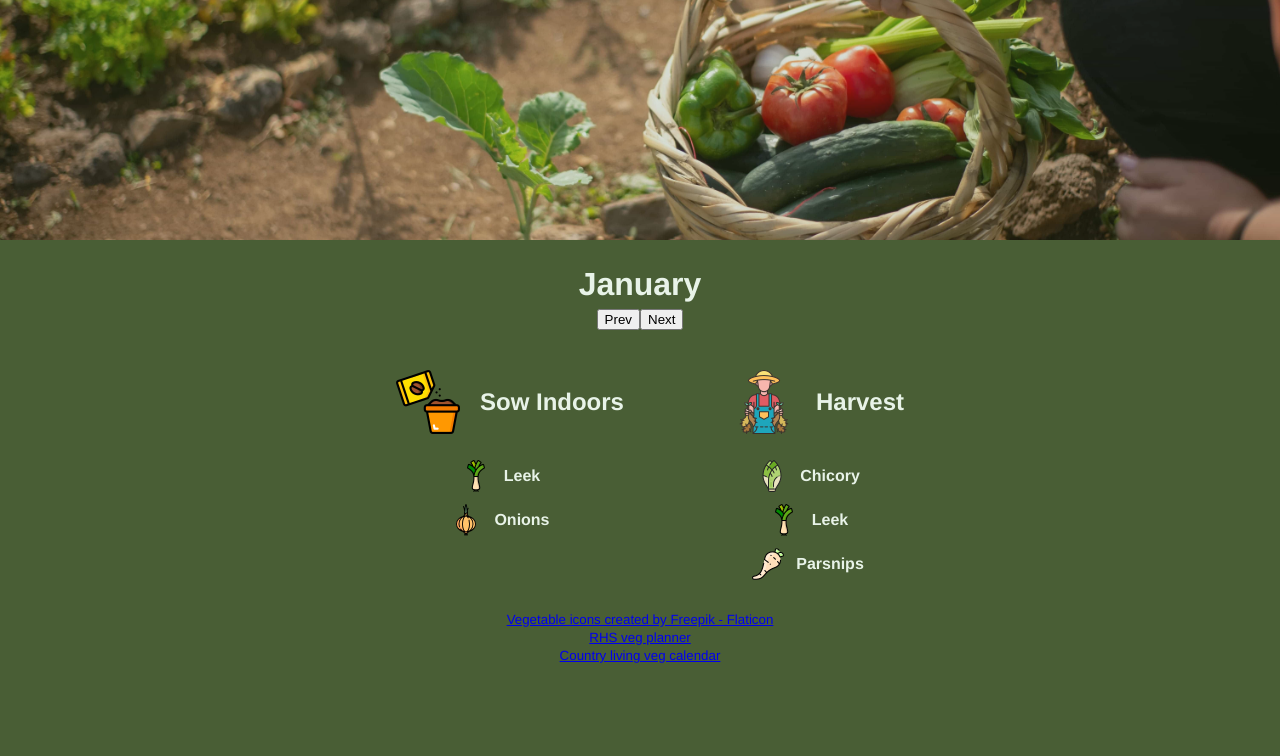
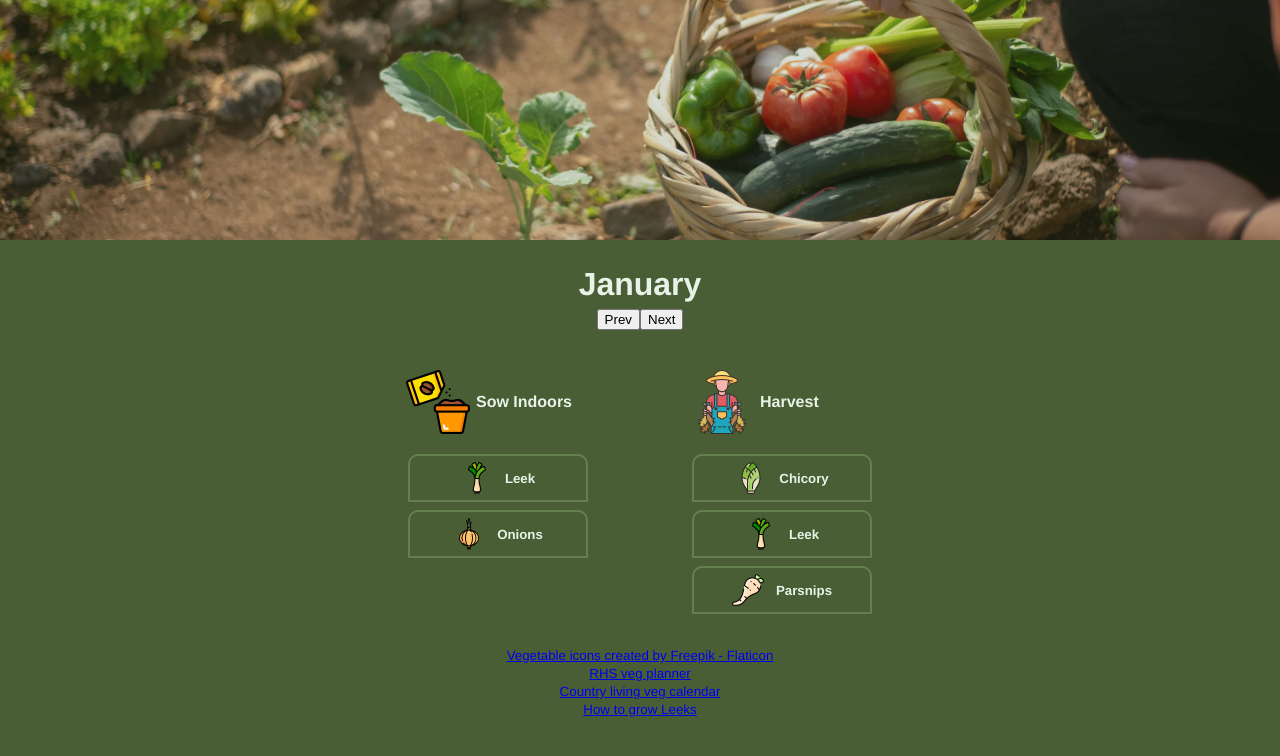
Before and after one commit to liamsain/garden, a Vue app: page / in a window 1280 px wide. Shown: the top 756 px of the page. Built offline with nearby package versions, Linux system fonts and the light colour scheme.

Commit message:
added info for a few veg

```diff
--- a/index.html
+++ b/index.html
@@ -5,7 +5,7 @@
   <meta charset="UTF-8" />
   <link rel="icon" href="/favicon.ico" />
   <meta name="viewport" content="width=device-width, initial-scale=1.0" />
-  <title>Vite App</title>
+  <title>Veg Garden</title>
   <link rel="preconnect" href="https://fonts.googleapis.com">
   <link rel="preconnect" href="https://fonts.gstatic.com" crossorigin>
   <link href="https://fonts.googleapis.com/css2?family=Cabin:wght@500;600;700&display=swap" rel="stylesheet">
--- a/src/App.vue
+++ b/src/App.vue
@@ -1,9 +1,6 @@
 <script setup lang="ts">
 import { ref } from 'vue';
 import gardenImg from './assets/garden-veg-basket.jpg';
-import carrot from './assets/carrot.png';
-// https://www.rhs.org.uk/advice/pdfs/vegplanner.pdf
-// https://www.countryliving.com/uk/homes-interiors/gardens/a35804714/vegetable-planting-calendar/
 import { addMonths, format, getMonth } from 'date-fns';
 import SideBar from './components/SideBar.vue';
 import MonthJobs from './components/MonthJobs.vue';
@@ -28,7 +25,6 @@ recommendations based on weather
       @next="currentDate = addMonths(currentDate, 1)"
       @prev="currentDate = addMonths(currentDate, -1)"
     />
-    <!-- <img :src="carrot" style="height: 40px"/> -->
     <footer>
       <p>
         <small>
@@ -54,6 +50,15 @@ recommendations based on weather
           >Country living veg calendar</a>
         </small>
       </p>
+      <p>
+        <small>
+          <a
+            target="_blank"
+            href="https://www.gardenersworld.com/how-to/grow-plants/how-to-grow-leeks/#:~:text=Leeks%20need%20a%20sunny%2C%20sheltered,leeks%20with%20well%2Dblanched%20stems."
+          >How to grow Leeks</a>
+        </small>
+      </p>
+
     </footer>
   </div>
 </template>
@@ -62,7 +67,6 @@ recommendations based on weather
 body,
 html {
   margin: 0;
-  /* background: rgb(23, 172, 23); */
   font-family: "Cabin", sans-serif;
   color: black;
   height: 100%;
@@ -78,7 +82,8 @@ html {
   -moz-osx-font-smoothing: grayscale;
   color: rgb(232, 243, 232);
   height: 100%;
-  /* text-shadow: -1px 0 black, 0 1px black, 1px 0 black, 0 -1px black; */
+  transition: 0.3s;
+
 }
 p {
   margin: 0;
@@ -121,8 +126,6 @@ h4,
 h5 {
   margin-top: 6px;
   margin-bottom: 6px;
-  /* color: rgb(138, 138, 138);
-  text-shadow: 2px 2px 8px #e0e0e0; */
 }
 
 .bg {
@@ -143,7 +146,7 @@ h5 {
   padding: 20px;
   align-items: center;
   text-align: center;
-  height: 100%;
+  height: 70%;
   position: relative;
   /* background-color: rgba(201, 76, 76, 0.3); */
   /* background-color: rgba(36, 88, 23, 0.3); */
--- a/src/components/MonthJob.vue
+++ b/src/components/MonthJob.vue
@@ -1,10 +1,12 @@
 <script lang="ts" setup>
-import { IVeg } from '../types/types';
+import { IVeg, JobType } from '../types/types';
+import VegItem from './VegItem.vue';
 
 const props = defineProps<{
   img: string,
   vegetables: IVeg[],
-  title: string
+  title: string,
+  jobType: JobType
 }>();
 
 </script>
@@ -12,11 +14,10 @@ const props = defineProps<{
   <div>
     <div class="month-job__title">
       <img :src="img" />
-      <h2>{{ title }}</h2>
+      <h4>{{ title }}</h4>
     </div>
-    <div v-for="veg in vegetables" class="month-job__veg">
-      <img v-if="veg.img" :src="veg.img" />
-      <h4 style="padding-left: 12px">{{ veg.name }}</h4>
+    <div v-for="veg in vegetables">
+      <VegItem :veg="veg" :jobType="jobType" />
     </div>
   </div>
 </template>
@@ -26,15 +27,9 @@ const props = defineProps<{
   align-items: center;
   margin-top: 40px;
   margin-bottom: 20px;
+  margin-left: 6px;
 }
 .month-job__title img {
-  padding-left: 20px;
-  padding-right: 20px;
-}
-.month-job__veg {
-  display: flex;
-  justify-content: center;
-  align-items: center;
-  padding: 6px;
+  margin-right: 6px;
 }
 </style>
--- a/src/components/MonthJobs.vue
+++ b/src/components/MonthJobs.vue
@@ -1,7 +1,7 @@
 <script setup lang="ts">
 import { computed, watch, ref } from 'vue';
 import { format } from 'date-fns';
-import { IVeg } from '../types/types';
+import { JobType } from '../types/types';
 import harvesterImg from '../assets/harvester.png';
 import sowIndoorsImg from '../assets/seeding.png';
 import sowOutdoorsImg from '../assets/sow.png';
@@ -11,8 +11,7 @@ import MonthJob from './MonthJob.vue';
 const props = defineProps<{
   monthNumber: number
 }>();
-const show = ref(false);
-setTimeout(() => show.value = true, 50);
+const show = ref(true);
 watch(() => props.monthNumber,() => {
   show.value = false;
   setTimeout(() => show.value = true, 50);
@@ -52,12 +51,13 @@ const plantingOutSeedlingsForMonth = computed(() =>
       <button @click="$emit('prev')">Prev</button>
       <button @click="$emit('next')">Next</button>
     </div>
-    <transition name="fade">
+    <transition name="fade" appear>
       <div class="month-jobs__container" v-if="show">
         <MonthJob
           v-if="sowingIndoorsForMonth.length"
           :img="sowIndoorsImg"
           :vegetables="sowingIndoorsForMonth"
+          :jobType="JobType.SowIndoors"
           title="Sow Indoors"
           class="month-jobs__entry"
         />
@@ -66,6 +66,7 @@ const plantingOutSeedlingsForMonth = computed(() =>
           v-if="sowingOutdoorsForMonth.length"
           :img="sowOutdoorsImg"
           :vegetables="sowingOutdoorsForMonth"
+          :jobType="JobType.SowOutdoors"
           title="Sow Outdoors"
           class="month-jobs__entry"
         />
@@ -74,6 +75,7 @@ const plantingOutSeedlingsForMonth = computed(() =>
           v-if="plantingOutSeedlingsForMonth.length"
           :img="plantOutSeedlingsImg"
           :vegetables="plantingOutSeedlingsForMonth"
+          :jobType="JobType.PlantOutSeedlings"
           title="Plant Seedlings Out"
           class="month-jobs__entry"
         />
@@ -81,6 +83,7 @@ const plantingOutSeedlingsForMonth = computed(() =>
           v-if="harvestForMonth.length"
           :img="harvesterImg"
           :vegetables="harvestForMonth"
+          :jobType="JobType.Harvest"
           title="Harvest"
           class="month-jobs__entry"
         />
@@ -92,6 +95,7 @@ const plantingOutSeedlingsForMonth = computed(() =>
 .month-jobs__container {
   display: flex;
   flex-wrap: wrap;
+  justify-content: center;
 }
 
 .month-jobs__entry {
@@ -100,7 +104,7 @@ const plantingOutSeedlingsForMonth = computed(() =>
 }
 .fade-enter-active,
 .fade-leave-active {
-  transition: opacity 0.8s ease;
+  transition: opacity 0.6s ease;
 }
 
 .fade-enter-from,
--- /dev/null
+++ b/src/components/VegItem.vue
@@ -0,0 +1,78 @@
+<script setup lang="ts">
+import { IVeg, JobType } from '../types/types';
+import { ref, computed } from 'vue';
+const props = defineProps<{
+  veg: IVeg,
+  jobType: JobType
+}>();
+const isOpen = ref(false);
+const jobDescription = computed(() => {
+  let result = '';
+
+  if (props.jobType === JobType.SowIndoors) {
+    result = props.veg.sowingIndoorsAdvice || '';
+  } else if (props.jobType === JobType.SowOutdoors) {
+    result = props.veg.sowingOutdoorsAdvice || '';
+  } else if (props.jobType === JobType.PlantOutSeedlings) {
+    result = props.veg.plantingOutSeedlingsAdvice || '';
+  } else {
+    result = props.veg.harvestingAdvice || '';
+  }
+  const resultParaSplit = result.split('\n');
+  return resultParaSplit[0].length > 0 ? resultParaSplit : '';
+});
+
+</script>
+
+<template>
+  <div class="veg-item">
+    <div
+      class="veg-item__heading"
+      :class="jobDescription.length ? 'veg-item__heading--with-description' : ''"
+      @click="isOpen = !isOpen"
+    >
+      <img v-if="veg.img" :src="veg.img" />
+      <h5 style="padding-left: 12px">{{ veg.name }}</h5>
+    </div>
+    <div class="veg-item__info" v-if="isOpen && jobDescription.length">
+      <div>
+        <p v-for="(p, i) in jobDescription" :key="i">
+          <small>{{ p }}</small>
+        </p>
+      </div>
+    </div>
+  </div>
+</template>
+<style>
+.veg-item {
+  width: 180px;
+  margin: 8px;
+}
+.veg-item__heading {
+  display: flex;
+  justify-content: center;
+  align-items: center;
+  padding: 6px;
+  border: 2px solid rgb(100, 128, 75);
+
+  border-radius: 10px 10px 0px 0px;
+  transition: 0.2s;
+}
+.veg-item__heading--with-description:hover {
+  background-color: rgb(141, 139, 27);
+  cursor: pointer;
+}
+.veg-item__info {
+  border: 2px solid rgb(100, 128, 75);
+  border-top: none;
+  padding: 4px;
+  display: flex;
+  justify-content: center;
+  background-color: rgb(100, 128, 75);
+  border-radius: 0 0 3px 3px;
+}
+.veg-item__info p {
+  max-width: 150px;
+  padding-bottom: 8px;
+}
+</style>
--- a/src/data/veg.ts
+++ b/src/data/veg.ts
@@ -20,8 +20,11 @@ export const veg: IVeg[] = [
     name: 'Aubergine',
     inGarden: false,
     sowingIndoorsRange: [1, 2],
+    sowingIndoorsAdvice: `Sow in pots or modules filled with seed compost.\nIf they will be growing outdoors, delay sowing indoors until early March`,
     plantingOutSeedlingsRange: [3, 4],
+    plantingOutSeedlingsAdvice: `Aubergines need a lot of warmth and sun to crop well, so are best grown in a greenhouse. They can be grown outside, but rarely do well except in mild areas or very warm summers\nGrow initially in 9cm (3½in) pots, then when the roots fill the pot, transfer to 23cm (9in) pots at the following times:\n-in April if growing in a heated greenhouse\n-in early May if growing in an unheated greenhouse\n-in late May/early June if they will be growing outdoors\nAubergines can also be planted in the ground in warm areas of Britain:\n-Choose your warmest, sunniest, most sheltered position, ideally against a sunny wall\n-Warm the soil with polythene or cloches two weeks before planting, once there is no danger of frost\n-Space plants 60cm (2ft) apart\n-Cover young plants with cloches or fleece for a further two weeks until acclimatised\nAftercare\nPlants need staking, as they can grow tall and top-heavy. Tie in the main stem as it grows\nWhen plants are 30cm (1ft) high, pinch out the tip of the main stem, to encourage sideshoots\nWater regularly and feed with a high potassium liquid fertiliser every two weeks once the first fruit starts to form\nMist the leaves regularly (at least twice daily) with tepid water to discourage red spider mites and improve fruiting\nRemove any further flowers once five or six fruits have started to form – cultivars that produce small or round fruits can be allowed to produce many more`,
     harvestingRange: [6, 8],
+    harvestingAdvice: 'Harvest fruits individually as soon as they are ripe, with a glossy skin.',
     img: aubergine
   },
   {
@@ -88,18 +91,28 @@ export const veg: IVeg[] = [
     name: 'Leek',
     inGarden: false,
     sowingIndoorsRange: [0, 1],
+    sowingIndoorsAdvice: `Sow seed in pots or modules of seed or multi-purpose compost. Keep pots moist`,
     sowingOutdoorsRange: [2, 3],
+    sowingOutdoorsAdvice: `Sow seeds directly into well prepared soil and thin them later`,
     plantingOutSeedlingsRange: [4, 5],
+    plantingOutSeedlingsAdvice: `Transplant seedlings when they are about 20cm high\nLeeks need a sunny, sheltered site with well-drained, well prepared soil with plenty of added manure or fertiliser. To plant the traditional way, make a hole with a dibber, 20cm deep, drop a seedling in and water in. This method, called ‘puddling in’ will produce large single leeks with well-blanched stems. `,
     harvestingRange: [8, 3],
+    harvestingAdvice: 'Use a fork to lift leeks singly or in clumps without disturbing neighbouring plants. Leeks can be left in the ground until you are ready to use them. Once harvested, they will store in the fridge or a cool larder for a couple of weeks',
     img: leek
   },
   {
     name: 'Onions',
     inGarden: false,
     sowingIndoorsRange: [11, 0],
+    sowingIndoorsAdvice: `Sow onion seeds in modules in mid- to late winter and keep in a greenhouse at 10–16°C (50–60°F)\n
+Although one plant per module is effective, growing three to four per module saves space. Sow five or six seeds per module, then thin out if necessary to three or four plants. Harden off indoor-sown plants in spring, before transplanting into the ground. When multi-seeded modules are planted out, the onions form a clump of bulbs.`,
     sowingOutdoorsRange: [1, 1],
+    sowingOutdoorsAdvice: `Sow seeds 1.3cm (½in) deep in rows 20cm (8in) apart. Thin out seedlings first to 5cm (2in) apart, and later to 10cm (4in). Closer planting will result in more bulbs and a larger overall crop, but smaller individual bulbs`,
     plantingOutSeedlingsRange: [3, 3],
+    plantingOutSeedlingsAdvice: `Water in prolonged dry spells every 14 days, and give an occasional feed with a general liquid fertiliser. But stop watering and feeding once the onions have swollen in mid-summer. Watering spring-planted crops after mid-summer can mean they store less successfully. Try to avoid overhead watering, as this can encourage fungal diseases.
+In late winter, give autumn-planted onions a nitrogen-rich fertiliser, such as sulphate of ammonia, at a rate of 35g (1oz) per square metre/yard. This not only enhances growth but can also suppress premature flowering. Alternatively, use dry poultry manure.`,
     harvestingRange: [4, 7],
+    harvestingAdvice: `Yellowing and toppling of the foliage is a sign that the crop is reaching maturity. Harvest before the foliage dies down completely. Carefully lift the bulbs with fork, taking care not to damage or bruise them, as this could cause them to rot in storage. Use any damaged onions straight away.`,
     img: onion
   },
   {
```
Also changed, not shown: src/types/types.ts (+12 -1 lines).
